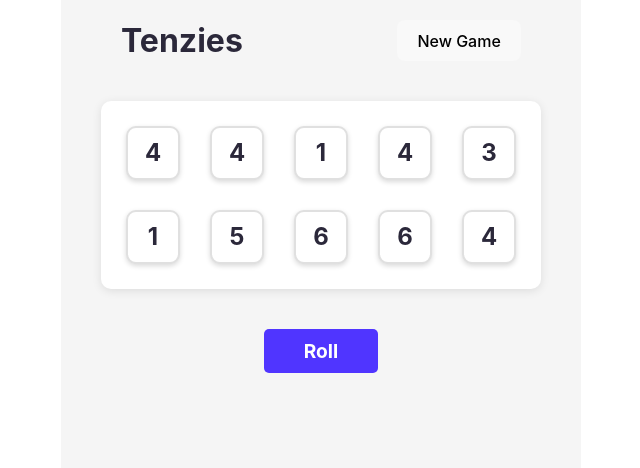
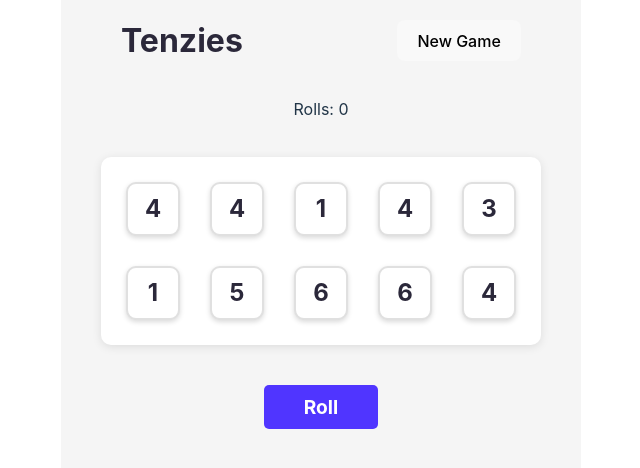
Before and after one commit to Thang30/Tenzies-React, a React (Vite) app in the folder Tenzies-React/: page / in a window 1280 px wide. Shown: the top 468 px of the page, without its empty margins (319-959 px from the left). Built offline with nearby package versions, Linux system fonts and the light colour scheme.

Commit message:
refactor: remove unused target value component and logic

```diff
--- a/Tenzies-React/src/App.tsx
+++ b/Tenzies-React/src/App.tsx
@@ -12,7 +12,6 @@ interface DieState {
 
 interface GameState {
   isWon: boolean
-  targetValue: number | null
   rollCount: number
 }
 
@@ -28,7 +27,6 @@ export function App() {
   const [isRolling, setIsRolling] = useState(false)
   const [gameState, setGameState] = useState<GameState>({
     isWon: false,
-    targetValue: null,
     rollCount: 0
   })
 
@@ -72,18 +70,13 @@ export function App() {
       const clickedDie = prevDice.find(die => die.id === id)
       if (!clickedDie) return prevDice
 
-      // If this is the first frozen die, set it as the target value
-      if (!gameState.targetValue && !clickedDie.isFrozen) {
-        setGameState(prev => ({ ...prev, targetValue: clickedDie.value }))
-      }
-
       return prevDice.map(die =>
         die.id === id
           ? { ...die, isFrozen: !die.isFrozen }
           : die
       )
     })
-  }, [isRolling, gameState.isWon, gameState.targetValue])
+  }, [isRolling, gameState.isWon])
 
   const rollDice = useCallback(() => {
     if (isRolling || gameState.isWon) return
@@ -133,7 +126,6 @@ export function App() {
     )
     setGameState({
       isWon: false,
-      targetValue: null,
       rollCount: 0
     })
     setIsRolling(false)
@@ -174,16 +166,11 @@ export function App() {
           New Game
         </button>
       </div>
-      {gameState.targetValue && (
-        <div className="game-info">
-          <p className="target-value">
-            Match all dice to {gameState.targetValue}
-          </p>
-          <p className="roll-count">
-            Rolls: {gameState.rollCount}
-          </p>
-        </div>
-      )}
+      <div className="game-info">
+        <p className="roll-count">
+          Rolls: {gameState.rollCount}
+        </p>
+      </div>
       <div className="dice-container">
         {dice.map(die => (
           <Die
```
